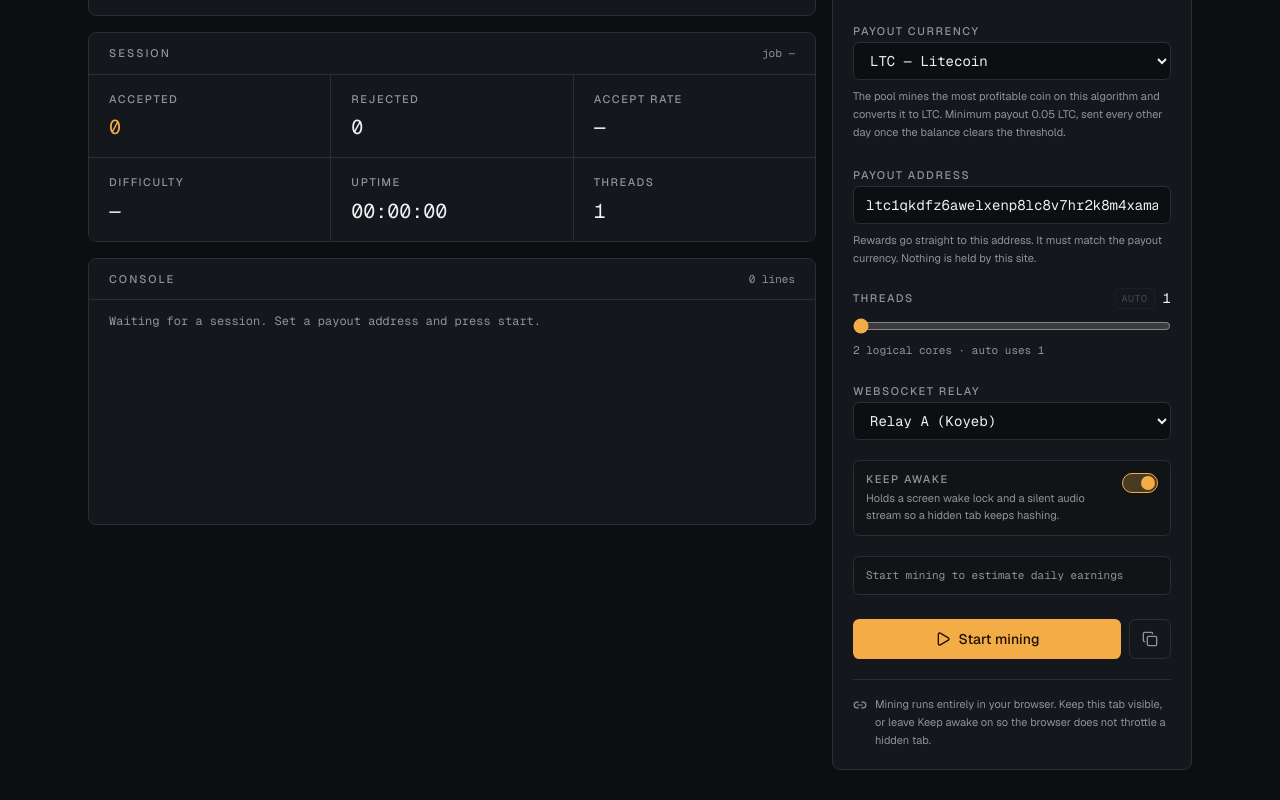
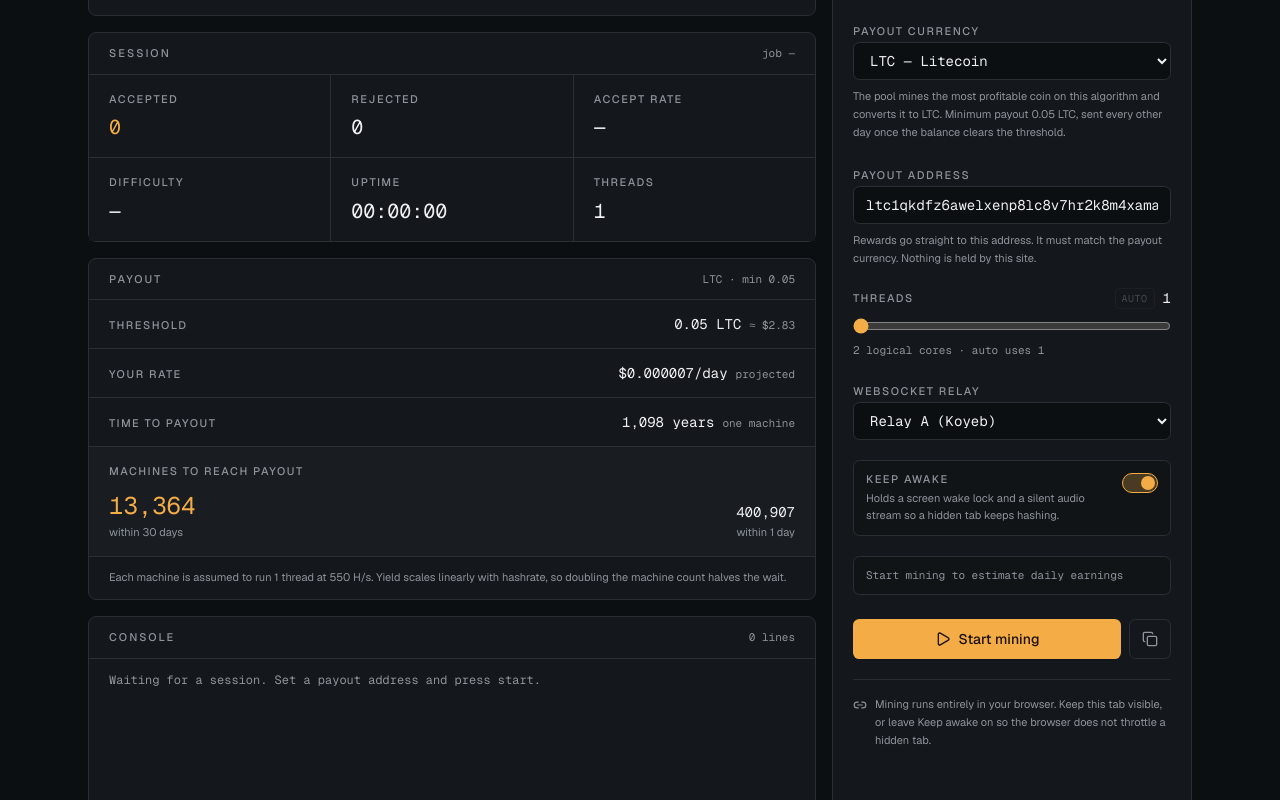
Before and after one commit to phantrongkien12/hashdesk-miner, a Next.js app: page / in a window 1280 px wide. Shown: the part 472-1272 px from the top of the page. Built offline with nearby package versions, Linux system fonts and the light colour scheme.

Commit message:
feat: add PayoutPanel component and integrate into MinerDashboard

```diff
--- a/components/miner/miner-dashboard.tsx
+++ b/components/miner/miner-dashboard.tsx
@@ -6,6 +6,7 @@ import { useMiner } from '@/hooks/use-miner'
 import { ConfigPanel } from './config-panel'
 import { HashratePanel } from './hashrate-panel'
 import { LogConsole } from './log-console'
+import { PayoutPanel } from './payout-panel'
 import { StatsGrid } from './stats-grid'
 
 export function MinerDashboard({ initial }: { initial: Partial<EngineConfig> }) {
@@ -50,6 +51,13 @@ export function MinerDashboard({ initial }: { initial: Partial<EngineConfig> })
             threads={miner.config.threads}
             jobId={miner.jobId}
           />
+          <PayoutPanel
+            hashrate={miner.hashrate}
+            threads={miner.config.threads}
+            algo={miner.config.algo}
+            payout={miner.config.payout}
+            running={miner.running}
+          />
           <LogConsole logs={miner.logs} />
         </div>
 
--- /dev/null
+++ b/components/miner/payout-panel.tsx
@@ -0,0 +1,92 @@
+import { formatUsd, type AlgoId } from '@/lib/miner/coins'
+import {
+  NOMINAL_HPS_PER_THREAD,
+  formatDays,
+  formatMachines,
+  payoutOutlook,
+} from '@/lib/miner/payout'
+
+interface PayoutPanelProps {
+  hashrate: number
+  threads: number
+  algo: AlgoId
+  payout: string
+  running: boolean
+}
+
+export function PayoutPanel({ hashrate, threads, algo, payout, running }: PayoutPanelProps) {
+  const projected = !running || hashrate <= 0
+  const effective = projected ? threads * NOMINAL_HPS_PER_THREAD : hashrate
+  const outlook = payoutOutlook(effective, algo, payout)
+
+  const rows = [
+    {
+      label: 'Threshold',
+      value: `${outlook.threshold} ${outlook.symbol}`,
+      detail: `≈ ${formatUsd(outlook.thresholdUsd)}`,
+    },
+    {
+      label: 'Your rate',
+      value: `${formatUsd(outlook.dailyUsd)}/day`,
+      detail: projected ? 'projected' : 'live',
+    },
+    {
+      label: 'Time to payout',
+      value: formatDays(outlook.daysToPayout),
+      detail: 'one machine',
+    },
+  ]
+
+  return (
+    <section className="rounded-lg border border-border bg-card">
+      <div className="flex items-center justify-between border-b border-border px-5 py-3">
+        <h2 className="text-[11px] font-medium uppercase tracking-[0.18em] text-muted-foreground">
+          Payout
+        </h2>
+        <p className="font-mono text-[11px] text-muted-foreground">
+          {outlook.symbol} · min {outlook.threshold}
+        </p>
+      </div>
+
+      <dl className="divide-y divide-border">
+        {rows.map((row) => (
+          <div key={row.label} className="flex items-baseline justify-between gap-4 px-5 py-3">
+            <dt className="text-[11px] font-medium uppercase tracking-[0.14em] text-muted-foreground">
+              {row.label}
+            </dt>
+            <dd className="text-right">
+              <span className="font-mono text-sm tabular-nums text-foreground">{row.value}</span>
+              <span className="ml-2 font-mono text-[11px] text-muted-foreground">{row.detail}</span>
+            </dd>
+          </div>
+        ))}
+      </dl>
+
+      <div className="border-t border-border bg-secondary/40 px-5 py-4">
+        <p className="text-[11px] font-medium uppercase tracking-[0.14em] text-muted-foreground">
+          Machines to reach payout
+        </p>
+        <div className="mt-2.5 flex items-end justify-between gap-4">
+          <div>
+            <p className="font-mono text-2xl tabular-nums text-primary">
+              {formatMachines(outlook.machinesFor30Days)}
+            </p>
+            <p className="mt-0.5 text-[11px] text-muted-foreground">within 30 days</p>
+          </div>
+          <div className="text-right">
+            <p className="font-mono text-sm tabular-nums text-foreground">
+              {formatMachines(outlook.machinesFor1Day)}
+            </p>
+            <p className="mt-0.5 text-[11px] text-muted-foreground">within 1 day</p>
+          </div>
+        </div>
+      </div>
+
+      <p className="border-t border-border px-5 py-3 text-[11px] leading-relaxed text-muted-foreground">
+        Each machine is assumed to run {threads} {threads === 1 ? 'thread' : 'threads'} at{' '}
+        {NOMINAL_HPS_PER_THREAD} H/s. Yield scales linearly with hashrate, so doubling the machine
+        count halves the wait.
+      </p>
+    </section>
+  )
+}
--- /dev/null
+++ b/lib/miner/payout.ts
@@ -0,0 +1,59 @@
+import { ALGOS, PAYOUT_CURRENCIES, type AlgoId } from './coins'
+
+/**
+ * Spot prices for the payout estimate, checked 2026-10-24. Static on purpose:
+ * the panel has to render without a network round-trip, and a stale price only
+ * shifts the estimate by the same percentage.
+ */
+export const PAYOUT_PRICE_USD: Record<string, number> = {
+  LTC: 56.58,
+  DOGE: 0.16,
+  DGB: 0.008,
+  RVN: 0.012,
+}
+
+/** Measured on a mid-range laptop core; used only to project before a session starts. */
+export const NOMINAL_HPS_PER_THREAD = 550
+
+export interface PayoutOutlook {
+  symbol: string
+  threshold: number
+  thresholdUsd: number
+  dailyUsd: number
+  daysToPayout: number
+  machinesFor30Days: number
+  machinesFor1Day: number
+}
+
+export function payoutOutlook(hashrate: number, algoId: AlgoId, symbol: string): PayoutOutlook {
+  const algo = ALGOS[algoId]
+  const currency = PAYOUT_CURRENCIES.find((c) => c.symbol === symbol) ?? PAYOUT_CURRENCIES[0]
+  const price = PAYOUT_PRICE_USD[currency.symbol] ?? 0
+  const thresholdUsd = currency.minPayout * price
+  const dailyUsd = (hashrate / 1e9) * algo.stats.estimateUsdPerGhs
+  const daysToPayout = dailyUsd > 0 ? thresholdUsd / dailyUsd : Number.POSITIVE_INFINITY
+
+  return {
+    symbol: currency.symbol,
+    threshold: currency.minPayout,
+    thresholdUsd,
+    dailyUsd,
+    daysToPayout,
+    machinesFor30Days: dailyUsd > 0 ? thresholdUsd / (dailyUsd * 30) : Number.POSITIVE_INFINITY,
+    machinesFor1Day: daysToPayout,
+  }
+}
+
+export function formatDays(days: number): string {
+  if (!Number.isFinite(days)) return '—'
+  if (days < 1) return `${(days * 24).toFixed(1)} h`
+  if (days < 60) return `${days.toFixed(1)} days`
+  if (days < 730) return `${(days / 30.44).toFixed(1)} months`
+  return `${Math.round(days / 365.25).toLocaleString('en-US')} years`
+}
+
+export function formatMachines(count: number): string {
+  if (!Number.isFinite(count)) return '—'
+  if (count < 10) return count.toFixed(1)
+  return Math.round(count).toLocaleString('en-US')
+}
```
